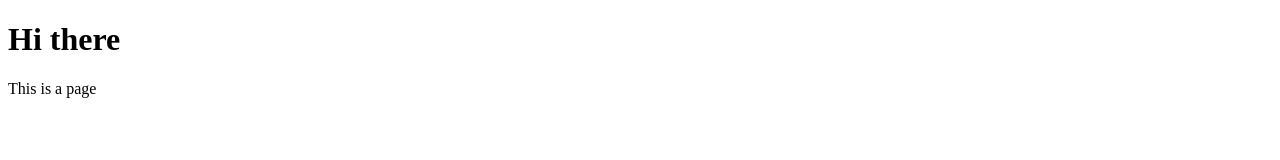
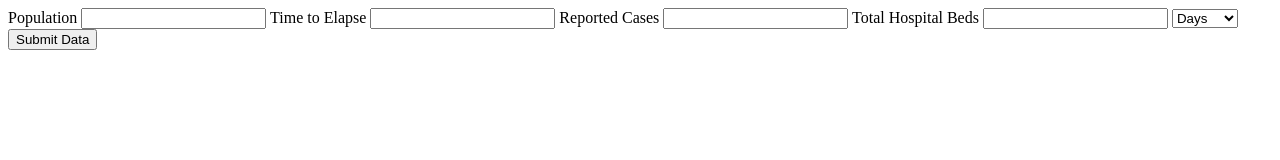
Before and after one commit to wechuli/covid-19-estimator, a plain HTML site: page index.html in a window 1280 px wide. Drawn offline with Linux system fonts and the light colour scheme.

Commit message:
form submission

```diff
--- a/index.html
+++ b/index.html
@@ -8,12 +8,37 @@
 </head>
 
 <body>
-    <h1>
-        Hi there
-    </h1>
-    <p>
-        This is a page
-    </p>
+    <form id="predictor">
+        <label for="population">Population</label>
+        <input type="number" name="population" id="population" data-population="population">
+
+        <label for="timeToElapse">Time to Elapse</label>
+        <input type="number" name="timeToElapse" id="timeToElapse" data-time-to-elapse="timeToElapse">
+
+        <label for="reportedCases">Reported Cases</label>
+        <input type="number" name="reportedCases" id="reportedCases" data-reported-cases="reportedCases">
+
+        <label for="totalHospitalBeds">Total Hospital Beds</label>
+        <input type="number" name="totalHospitalBeds" id="totalHospitalBeds"
+            data-total-hospital-beds="totalHospitalBeds">
+
+        <select id="periodType" data-period-type="periodType">
+            <option value="days">Days</option>
+            <option value="weeks">Weeks</option>
+            <option value="months">Months</option>
+
+        </select>
+
+        <button type="submit" data-go- estimate="submit">Submit Data</button>
+    </form>
+
+    <script>
+        const form = document.getElementById('predictor');
+        form.addEventListener("submit", (event) => {
+            event.preventDefault();
+            alert("You have submited the form");
+        })
+    </script>
 </body>
 
 </html>
```
